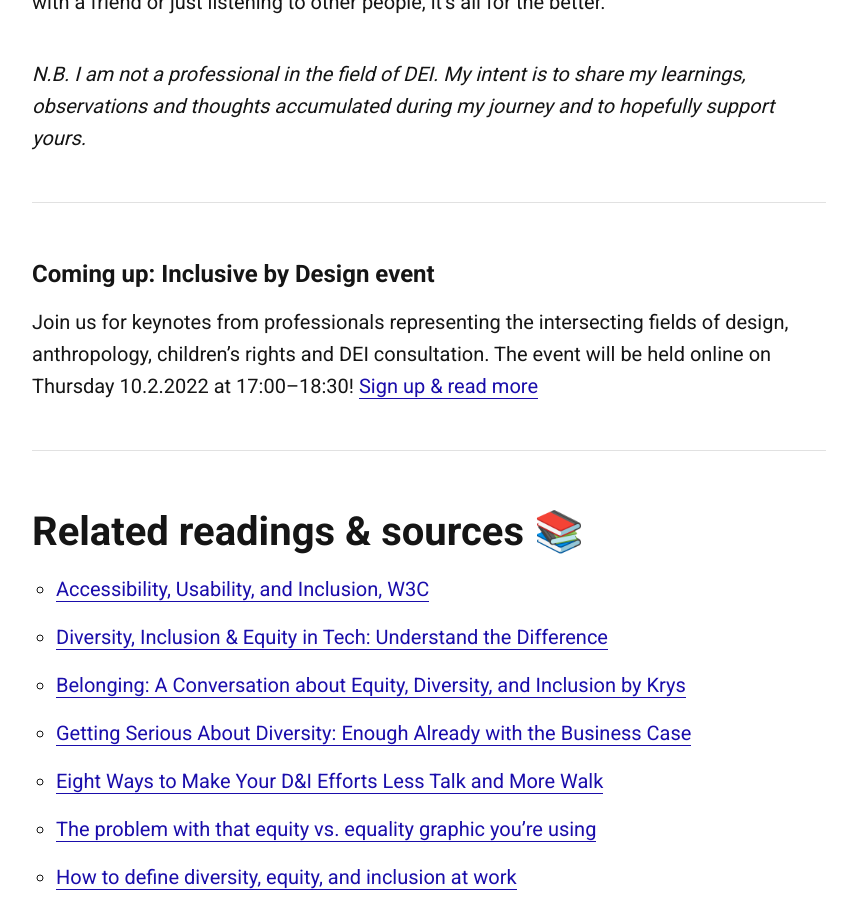
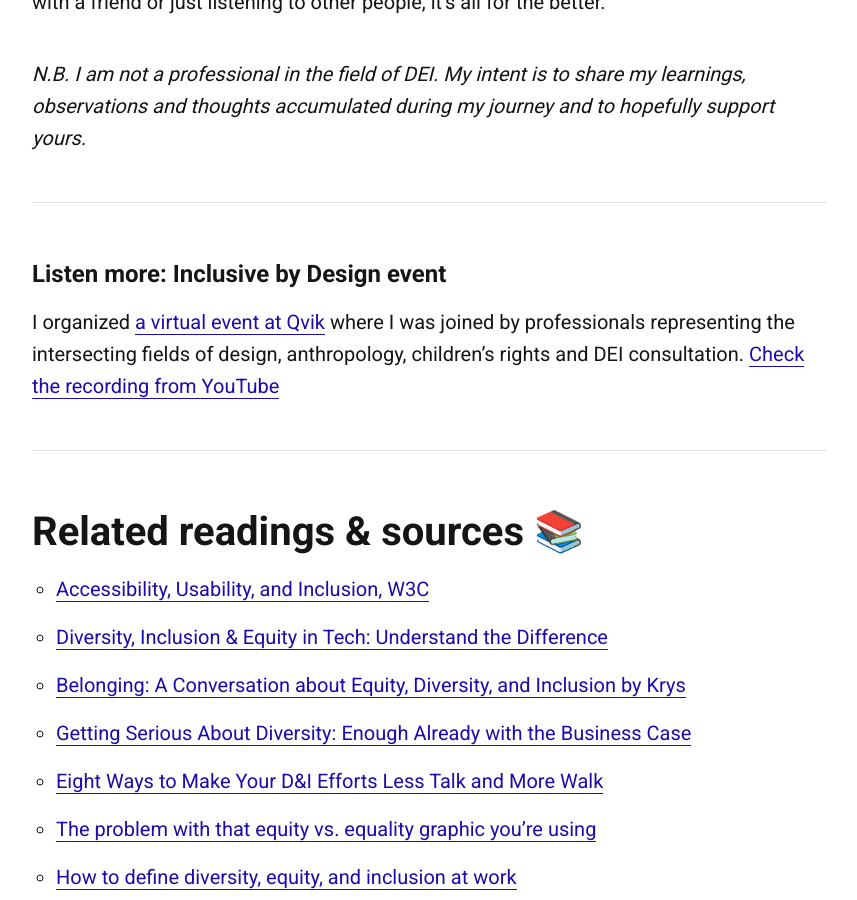
Before and after one commit to jesseu/jesseu.github.io, a Jekyll site: the page built from _posts/2021-08-18-diversity-equity-inclusion-thoughts.md, in a window 1280 px wide and 900 px high, scrolled down 4896 px. Shown: the whole window, without its empty margins (128-985 px from the left). Built offline with Jekyll 4.4.1, drawn with Linux system fonts in a browser that asks for light colours.

Commit message:
Change event link

```diff
--- a/_posts/2021-08-18-diversity-equity-inclusion-thoughts.md
+++ b/_posts/2021-08-18-diversity-equity-inclusion-thoughts.md
@@ -56,8 +56,8 @@ Achieving belonging through diversity, equity and inclusion requires everyone's
 *N.B. I am not a professional in the field of DEI. My intent is to share my learnings, observations and thoughts accumulated during my journey and to hopefully support yours.*
 
 - - -
-### Coming up: Inclusive by Design event
-Join us for keynotes from professionals representing the intersecting fields of design, anthropology, children’s rights and DEI consultation. The event will be held online on Thursday 10.2.2022 at 17:00–18:30! [Sign up & read more](https://qvik.com/events/inclusive-by-design/){:target="_blank"}
+### Listen more: Inclusive by Design event
+I organized [a virtual event at Qvik](https://qvik.com/events/inclusive-by-design/){:target="_blank"} where I was joined by professionals representing the intersecting fields of design, anthropology, children’s rights and DEI consultation. [Check the recording from YouTube](https://youtu.be/qyd-ZrKf650){:target="_blank"}
 - - -
 
 ## Related readings & sources 📚
```
